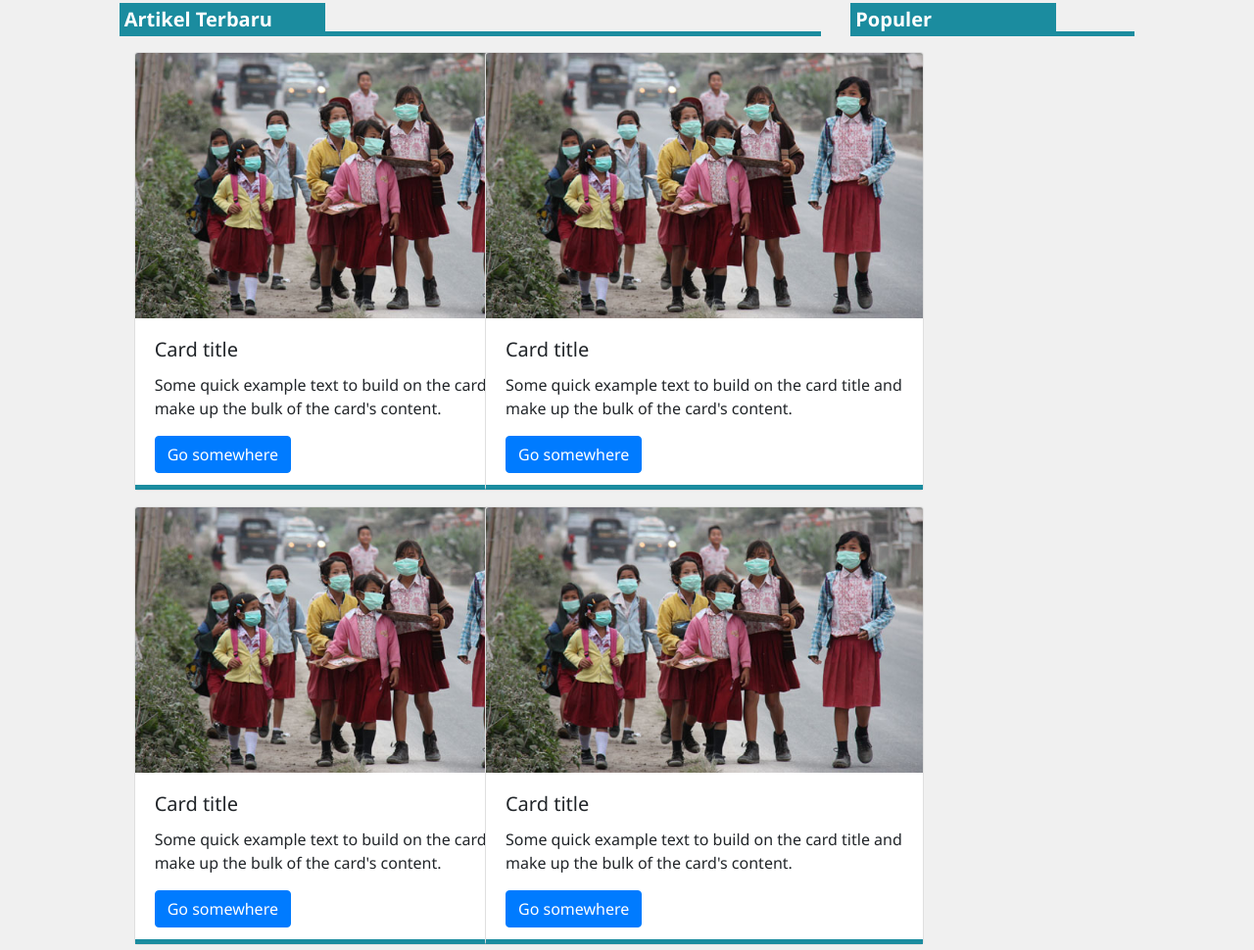
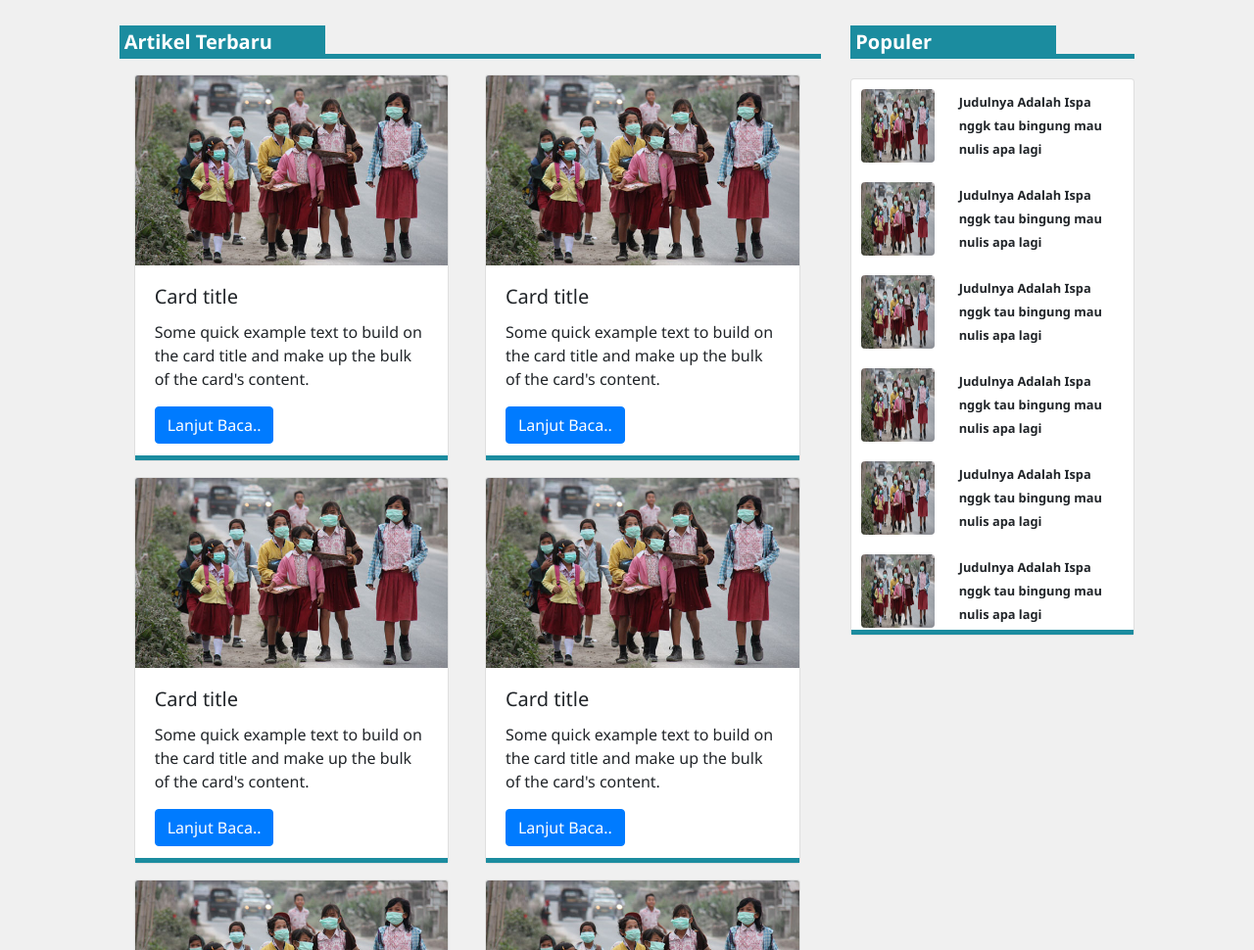
Before and after one commit to ridwanroo/project-ispa-1, a plain HTML site: page index.html in a window 1280 px wide. Shown: the part 1022-1992 px from the top of the page at 98% size. Drawn offline with Linux system fonts and the light colour scheme.

Commit message:
selesai sementara

```diff
--- a/assets/css/costum.css
+++ b/assets/css/costum.css
@@ -11,6 +11,9 @@ body    {
 }
 .kecil  {
     font-size: 9pt;
+}
+.navbar-brand h2{
+    display: inline;
 }
 .navbar-brand  {
     line-height: 0.8;
@@ -70,12 +73,34 @@ body    {
 #konten {
     min-height: 600px;
     background: #f0f0f0;
+    padding-bottom: 60px;
 }
 
 .card {
-    width: 28rem;
+    width: 98%;
 }
 
+.side-item  {
+    margin: 10px;
+
+}
+.judul-side {
+    font-weight: bold;
+}
+
+.side-main  {
+    margin-top: 20px;
+}
+
+#footer {
+    height: 100px;
+    background: #2d2d2d;
+    line-height: 5;
+    color: floralwhite;
+}
+.copyright  {
+    font-size: 1em;
+}
 
 @media (max-width:576px){
     .navbar-nav{
--- a/index.html
+++ b/index.html
@@ -14,7 +14,7 @@
     <section id="header">
         <div class="container ">
             <nav class="navbar navbar-expand-lg navbar-light" style="background: none;">
-                <a class="navbar-brand" href="#"><b>ISPA </b><br><small class="kecil">Inspeksi Saluran <br> Pernafasan Akut</small></a>
+                <a class="navbar-brand" href="#"><b><h2>ISPA </h2></b><br><small class="kecil">Inspeksi Saluran <br> Pernafasan Akut</small></a>
                 <button class="navbar-toggler" type="button" data-toggle="collapse" data-target="#navbarSupportedContent" aria-controls="navbarSupportedContent" aria-expanded="false" aria-label="Toggle navigation">
                     <span class="navbar-toggler-icon"></span>
                 </button>
@@ -106,7 +106,7 @@
                                     <div class="card-body">
                                         <h5 class="card-title">Card title</h5>
                                         <p class="card-text">Some quick example text to build on the card title and make up the bulk of the card's content.</p>
-                                        <a href="#" class="btn btn-primary">Go somewhere</a>
+                                        <a href="#" class="btn btn-primary">Lanjut Baca..</a>
                                     </div>
                                     <div class="garis"></div>
                                 </div>
@@ -117,7 +117,7 @@
                                     <div class="card-body">
                                         <h5 class="card-title">Card title</h5>
                                         <p class="card-text">Some quick example text to build on the card title and make up the bulk of the card's content.</p>
-                                        <a href="#" class="btn btn-primary">Go somewhere</a>
+                                        <a href="#" class="btn btn-primary">Lanjut Baca..</a>
                                     </div>
                                     <div class="garis"></div>
                                 </div>
@@ -128,7 +128,7 @@
                                     <div class="card-body">
                                         <h5 class="card-title">Card title</h5>
                                         <p class="card-text">Some quick example text to build on the card title and make up the bulk of the card's content.</p>
-                                        <a href="#" class="btn btn-primary">Go somewhere</a>
+                                        <a href="#" class="btn btn-primary">Lanjut Baca..</a>
                                     </div>
                                     <div class="garis"></div>
                                 </div>
@@ -139,7 +139,7 @@
                                     <div class="card-body">
                                         <h5 class="card-title">Card title</h5>
                                         <p class="card-text">Some quick example text to build on the card title and make up the bulk of the card's content.</p>
-                                        <a href="#" class="btn btn-primary">Go somewhere</a>
+                                        <a href="#" class="btn btn-primary">Lanjut Baca..</a>
                                     </div>
                                     <div class="garis"></div>
                                 </div>
@@ -150,7 +150,7 @@
                                     <div class="card-body">
                                         <h5 class="card-title">Card title</h5>
                                         <p class="card-text">Some quick example text to build on the card title and make up the bulk of the card's content.</p>
-                                        <a href="#" class="btn btn-primary">Go somewhere</a>
+                                        <a href="#" class="btn btn-primary">Lanjut Baca..</a>
                                     </div>
                                     <div class="garis"></div>
                                 </div>
@@ -161,7 +161,7 @@
                                     <div class="card-body">
                                         <h5 class="card-title">Card title</h5>
                                         <p class="card-text">Some quick example text to build on the card title and make up the bulk of the card's content.</p>
-                                        <a href="#" class="btn btn-primary">Go somewhere</a>
+                                        <a href="#" class="btn btn-primary">Lanjut Baca..</a>
                                     </div>
                                     <div class="garis"></div>
                                 </div>
@@ -178,12 +178,85 @@
                         <h5 class="header-title"><b>Populer</b></h5>
                         <div class="garis"></div>
                     </div>
+
+                    <!-- main sidebar -->
+                    <div class="card side-main" style="width: 100%;">
+                        <div class="side-item">
+                            <div class="row">
+                                <div class="col-sm-4">
+                                    <img src="images/1.jpg" alt="item 1" height="75px" width="75" class="rounded">
+                                </div>
+                                <div class="col-sm-8">
+                                    <small class="judul-side">Judulnya Adalah Ispa nggk tau bingung mau nulis apa lagi</small>
+                                </div>
+                            </div>
+                        </div>
+                        <div class="side-item">
+                            <div class="row">
+                                <div class="col-sm-4">
+                                    <img src="images/1.jpg" alt="item 1" height="75px" width="75" class="rounded">
+                                </div>
+                                <div class="col-sm-8">
+                                    <small class="judul-side">Judulnya Adalah Ispa nggk tau bingung mau nulis apa lagi</small>
+                                </div>
+                            </div>
+                        </div>
+                        <div class="side-item">
+                            <div class="row">
+                                <div class="col-sm-4">
+                                    <img src="images/1.jpg" alt="item 1" height="75px" width="75" class="rounded">
+                                </div>
+                                <div class="col-sm-8">
+                                    <small class="judul-side">Judulnya Adalah Ispa nggk tau bingung mau nulis apa lagi</small>
+                                </div>
+                            </div>
+                        </div>
+                        <div class="side-item">
+                            <div class="row">
+                                <div class="col-sm-4">
+                                    <img src="images/1.jpg" alt="item 1" height="75px" width="75" class="rounded">
+                                </div>
+                                <div class="col-sm-8">
+                                    <small class="judul-side">Judulnya Adalah Ispa nggk tau bingung mau nulis apa lagi</small>
+                                </div>
+                            </div>
+                        </div>
+                        <div class="side-item">
+                            <div class="row">
+                                <div class="col-sm-4">
+                                    <img src="images/1.jpg" alt="item 1" height="75px" width="75" class="rounded">
+                                </div>
+                                <div class="col-sm-8">
+                                    <small class="judul-side">Judulnya Adalah Ispa nggk tau bingung mau nulis apa lagi</small>
+                                </div>
+                            </div>
+                        </div>
+                        <div class="side-item">
+                            <div class="row">
+                                <div class="col-sm-4">
+                                    <img src="images/1.jpg" alt="item 1" height="75px" width="75" class="rounded">
+                                </div>
+                                <div class="col-sm-8">
+                                    <small class="judul-side">Judulnya Adalah Ispa nggk tau bingung mau nulis apa lagi</small>
+                                </div>
+                            </div>
+                        </div>
+                        <div class="garis"></div>
+                    </div>
+
                 </div>
             </div>
         </div>
     </section>
 
     <!-- footer -->
+    <section id="footer">
+        <div class="container">
+            <div class="copyright text-center"> <small> All Rights reserved &copy Copyright 2019 </small></div>
+        </div>
+
+    </section>
+
 
 
     <!-- javascript -->
```
